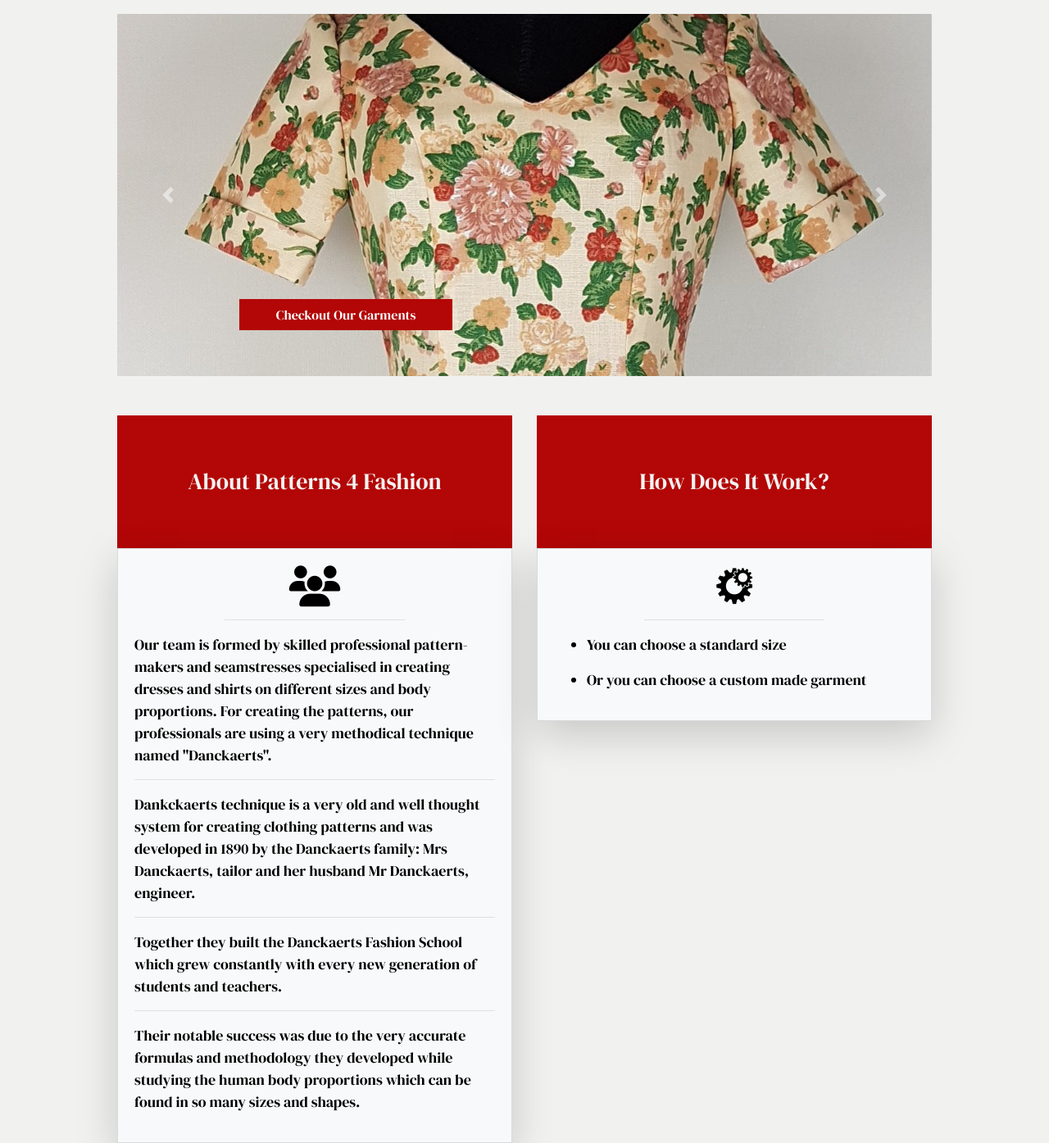
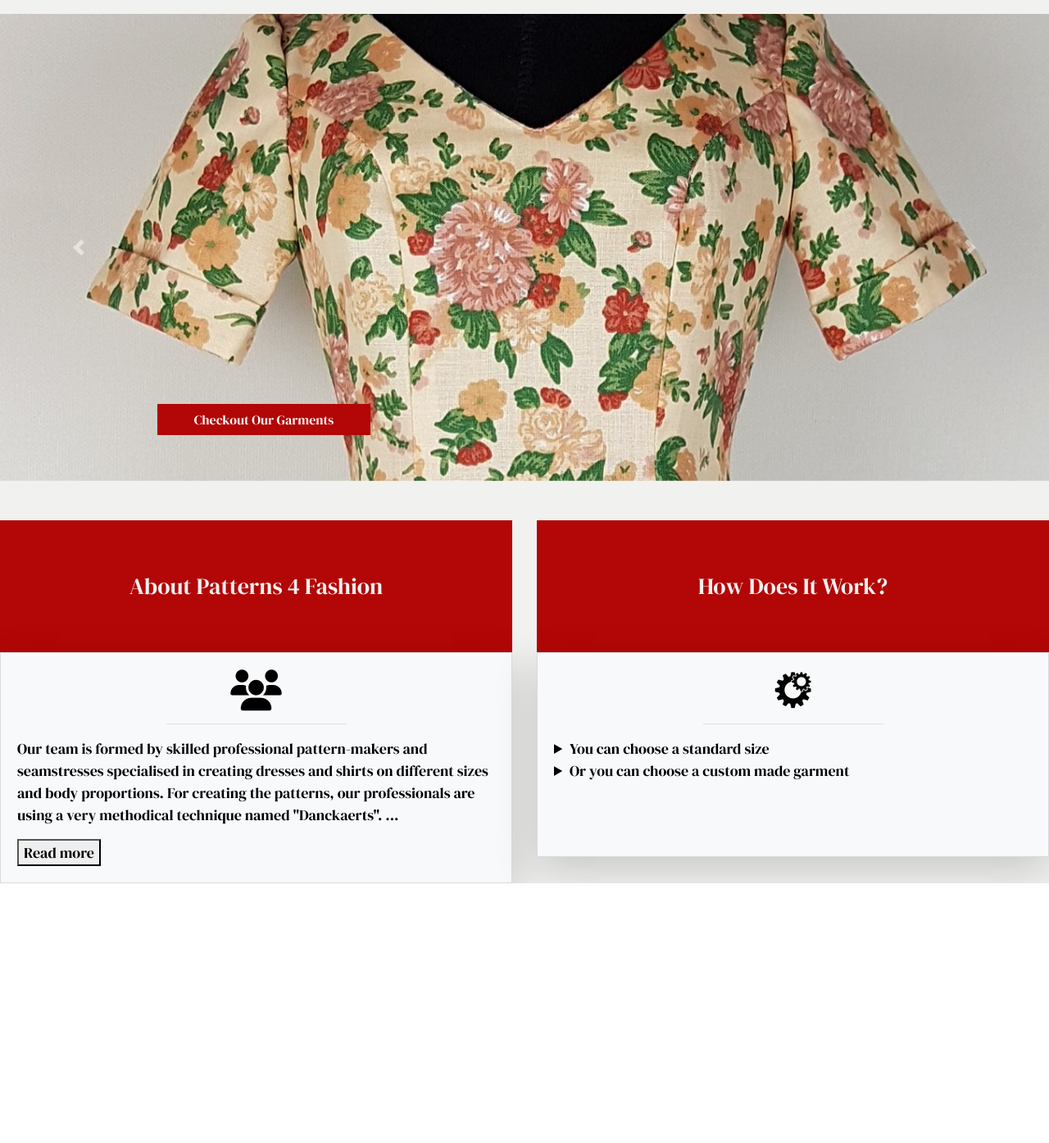
Before and after one commit to Code-Institute-Submissions/patterns_for_fashion, a Django app: page / in a window 1280 px wide. Shown: the part 147-1542 px from the top of the page at 82% size. After the commit the page ends 1225 px from the top, so only its background shows below. Run offline with Django 3.2, Linux system fonts and the light colour scheme; some libraries are stand-ins or nearby versions.

Commit message:
Add content and styling to the informational cards in index.html and changed the carousel image width to full width

```diff
--- a/home/templates/home/index.html
+++ b/home/templates/home/index.html
@@ -10,8 +10,7 @@
 {% endblock %}
 
 {% block content %}
-    <div class="container">
-        <div class="row h-80">
+        <div class="row no-gutters">
             <div class="col-12">
                 <div id="carouselExampleControls" class="carousel slide" data-ride="carousel">
                     <div class="carousel-inner">
@@ -82,18 +81,18 @@
                             Our team is formed by skilled professional pattern-makers and seamstresses specialised
                             in creating dresses and shirts on different sizes and body proportions. For creating the
                             patterns, our professionals are using a very methodical technique named "Danckaerts".
-                        <hr>
+                            <span id="dots">...</span><span id="more">
                             Dankckaerts technique is a very old and well thought system for creating clothing patterns
                             and was developed in 1890 by the Danckaerts family: Mrs Danckaerts, tailor and her husband
                             Mr Danckaerts, engineer.
-                        <hr>
                             Together they built the Danckaerts Fashion School which grew constantly
                             with every new generation of students and teachers.
-                        <hr>
                             Their notable success was due to the very accurate
                             formulas and methodology they developed while studying the human body proportions which can be found
                             in so many sizes and shapes.
+                            </span>
                         </p>
+                        <button onclick="myFunction()" id="myBtn">Read more</button>
                     </div>
                 </div>
             </div>
@@ -104,18 +103,60 @@
                         <i class="fab fa-whmcs icons-index d-flex align-items-center justify-content-center"></i>
                         <hr class="hr-index">
                         <div class="card-text">
+                            <details>
+                                <summary> You can choose a standard size</summary>
+                                <p></p>
                                 <ul>
                                     <li>
-                                    <p>You can choose a standard size</p>
+                                        <p>There are standard sizes from xs to xl available for each garment of our collection.</p>
+                                    </li>
+                                </ul>
+                            </details>
+                            <details>
+                                <summary>Or you can choose a custom made garment</summary>
+                                <p></p>
+                                <ul>
+                                    <li>
+                                        <p>You select the desired garment from our collection.</p>
                                     </li>
                                     <li>
-                                    <p>Or you can choose a custom made garment</p>
+                                        <p>Select Custom Made option</p>
+                                    </li>
+                                    <li>
+                                        <p>Select your favourite fabric</p>
+                                    </li>
+                                    <li>
+                                        <p>Add your measurements value to the required fields</p>
+                                    </li>
+                                    <li>
+                                        <p>And add to bag.</p>
                                     </li>
                                 </ul>
-                        </div>
+                            </details>
                         </div>
                     </div>
                 </div>
             </div>
         </div>
 {% endblock %}
+
+{% block postloadjs %}
+{{ block.super }}
+<script type="text/javascript">
+function myFunction() {
+  var dots = document.getElementById("dots");
+  var moreText = document.getElementById("more");
+  var btnText = document.getElementById("myBtn");
+
+  if (dots.style.display === "none") {
+    dots.style.display = "inline";
+    btnText.innerHTML = "Read more";
+    moreText.style.display = "none";
+  } else {
+    dots.style.display = "none";
+    btnText.innerHTML = "Read less";
+    moreText.style.display = "inline";
+  }
+}
+</script>
+{% endblock %}
--- a/static/css/base.css
+++ b/static/css/base.css
@@ -20,6 +20,7 @@ body {
 .card {
     border-radius: 0;
     font-size: large;
+    min-height: 250px;
 }
 
 .icons-index {
@@ -28,6 +29,10 @@ body {
 
 .hr-index {
     width: 220px;
+}
+
+#more {
+    display: none;
 }
 
 /* from Bulma */
```
Lines whose indentation alone changed are shown as unchanged.
